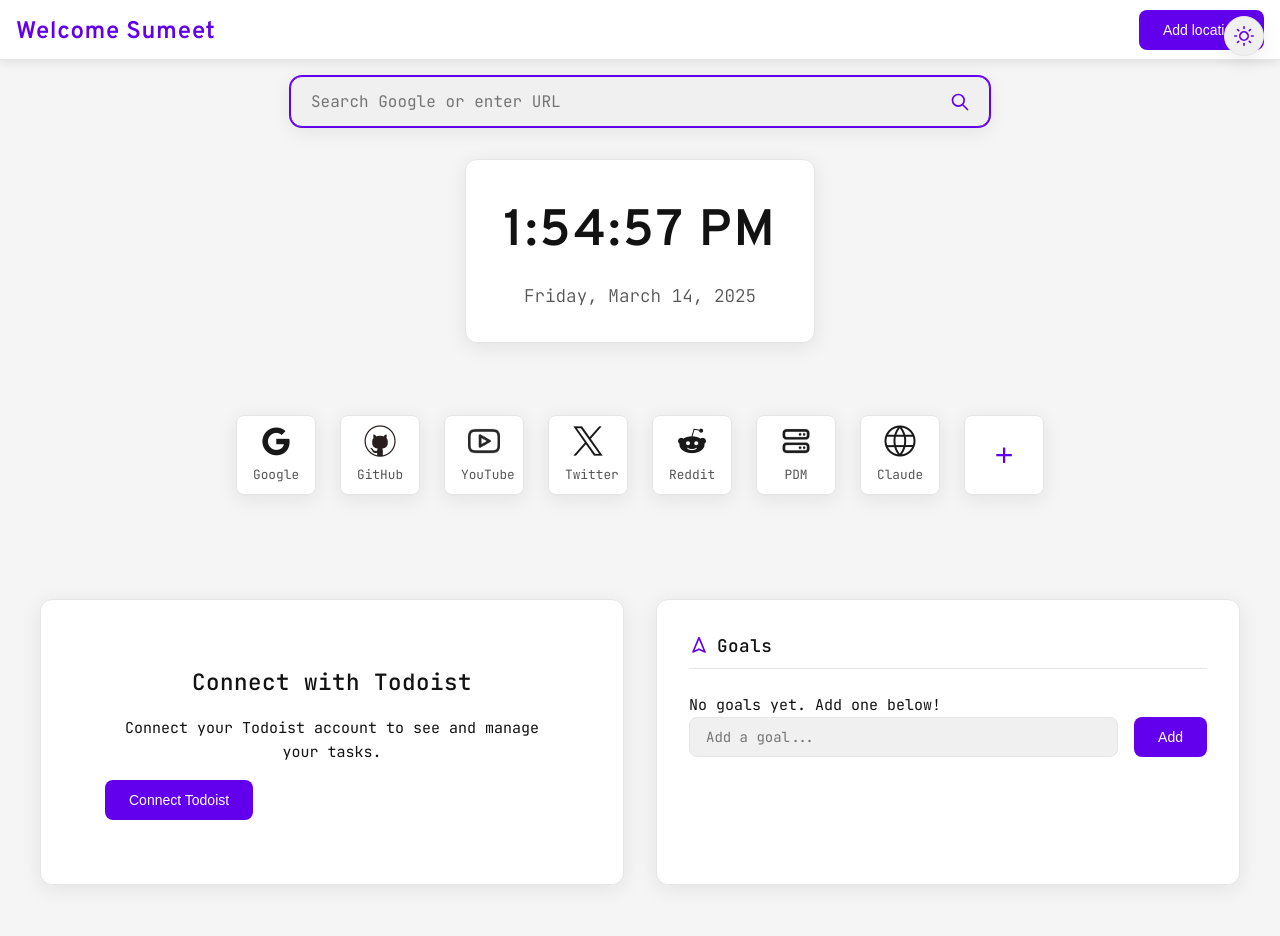
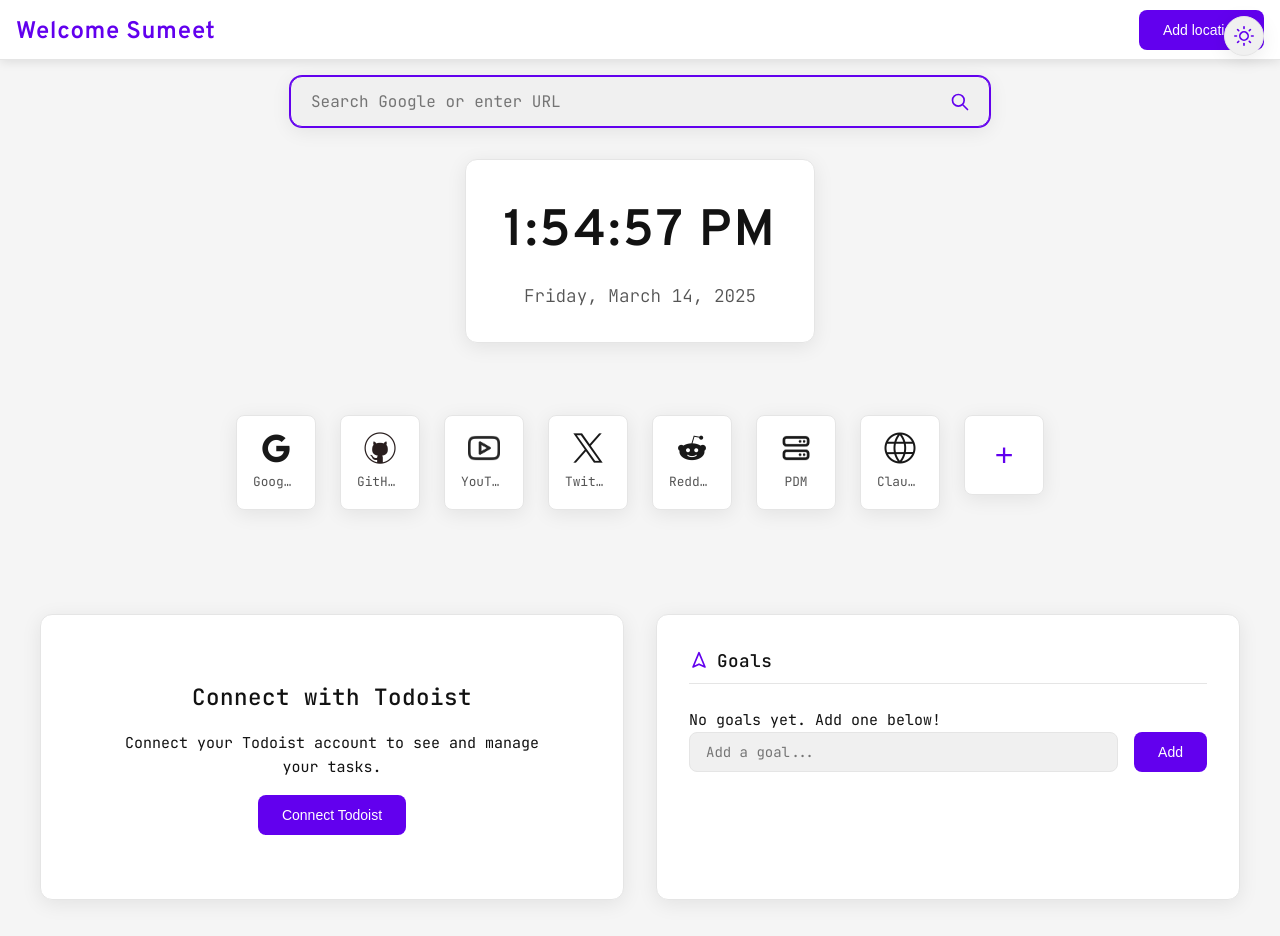
Before and after one commit to sumeetsingh39/NewTab, a plain HTML site: page index.html in a window 1280 px wide. Drawn offline with nearby package versions, Linux system fonts and the light colour scheme; files that its build step writes are made by us from their sources.

Commit message:
text overflow issue

```diff
--- a/style.scss
+++ b/style.scss
@@ -417,7 +417,7 @@ textarea:focus {
   transition: var(--transition);
   position: relative;
   width: 80px;
-  height: 80px;
+  height: fit-content;
   justify-content: center;
   box-shadow: var(--box-shadow);
 }
@@ -446,6 +446,7 @@ textarea:focus {
   font-size: 0.8rem;
   text-align: center;
   margin-top: var(--spacing-xs);
+  overflow: hidden;
   text-overflow: ellipsis;
   max-width: 100%;
 }
@@ -793,6 +794,10 @@ textarea:focus {
 .todoist-setup {
   text-align: center;
   padding: var(--spacing-xl);
+}
+
+#setup-todoist {
+  margin: auto;
 }
 
 /* Goals styling */
```
